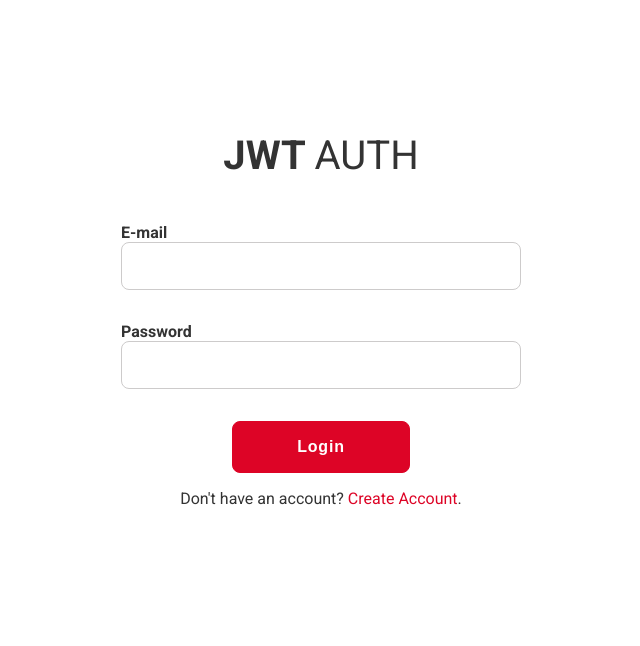
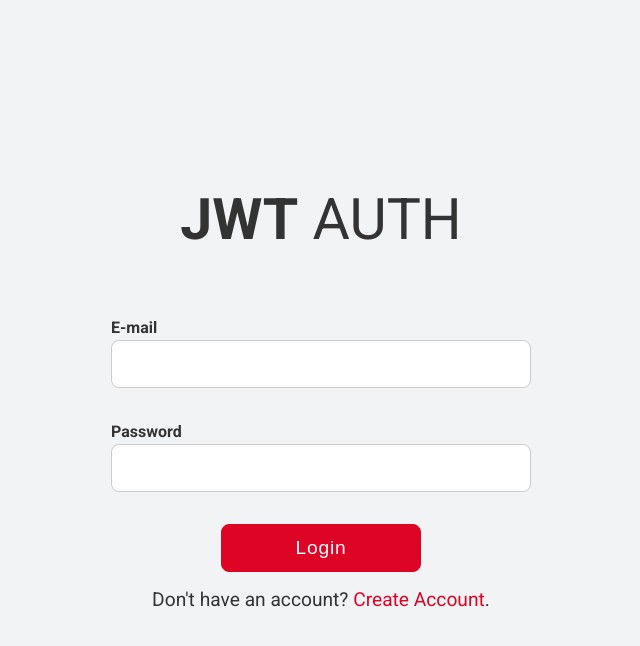
Before and after one commit to vieirasamuel/labs, a React (Create React App) app in the folder proof-of-concept/authentication/client/: page / in a window 1280 px wide. Shown: the top 646 px of the page, without its empty margins (319-959 px from the left). Built offline with nearby package versions, Linux system fonts and the light colour scheme; the HTML template or start-up script is replaced by a standard one.

Commit message:
fix css to fit layout grid

```diff
--- a/proof-of-concept/authentication/client/src/pages/Login.js
+++ b/proof-of-concept/authentication/client/src/pages/Login.js
@@ -6,8 +6,8 @@ import { Link } from 'react-router-dom';
 function Login() {
   return (
     <div class="container">
-      <h1>
-        JWT <span>AUTH</span>
+      <h1 class="title-spacing">
+        <span>JWT</span> AUTH
       </h1>
       <Input type="email" label="E-mail" />
       <Input type="password" label="Password" />
--- a/proof-of-concept/authentication/client/src/pages/Register.js
+++ b/proof-of-concept/authentication/client/src/pages/Register.js
@@ -7,7 +7,7 @@ function Register() {
   return (
     <div class="container">
       <h1>Create Account</h1>
-      <p>
+      <p class="title-spacing">
         Already have an account? <Link to="/">Sign In</Link>.
       </p>
       <Input type="name" label="Name" />
--- a/proof-of-concept/authentication/client/src/styles/global.css
+++ b/proof-of-concept/authentication/client/src/styles/global.css
@@ -5,7 +5,7 @@
 }
 
 :root {
-  --background: #fff;
+  --background: #f2f3f5;
   --text: #333333;
   --link: #dd0426;
   --button: #dd0426;
@@ -32,8 +32,8 @@ body {
 }
 
 .container {
-  width: 25rem;
-  height: 80vh;
+  width: 26.25rem;
+  height: 100vh;
   margin: 0 auto;
   display: flex;
   flex-direction: column;
@@ -42,20 +42,20 @@ body {
 }
 
 .container h1 {
-  margin-bottom: 1.8rem;
-  font-size: 2.5rem;
+  font-size: 3.583rem;
+  line-height: 4rem;
+  font-weight: 400;
+}
+
+.container h1 > span {
   font-weight: 700;
 }
 
-.container h1 > span {
-  font-weight: 300;
-}
-
 .container input {
-  width: 25rem;
+  width: 26.25rem;
   height: 3rem;
   padding: 10px;
-  font-size: 1rem;
+  font-size: 1.2rem;
   border: 1px solid #cdcbcb;
   border-radius: 8px;
   box-shadow: none;
@@ -65,15 +65,17 @@ body {
   align-self: flex-start;
   margin-top: 1rem;
   font-weight: 700;
+  line-height: 1.5rem;
 }
 
 .container button {
-  padding: 1rem 4rem;
+  width: 12.5rem;
+  height: 3rem;
   margin-top: 1rem;
   border: 1px solid var(--button);
   border-radius: 8px;
-  font-size: 1rem;
-  font-weight: 700;
+  font-size: 1.2rem;
+  line-height: 1.5rem;
   letter-spacing: 0.05rem;
   background: var(--button);
   color: var(--button-text);
@@ -85,10 +87,13 @@ body {
   background: var(--button-text);
   color: var(--button);
   border: 1px solid var(--button);
+  box-shadow: 0px 8px 24px 0px rgb(221, 4, 38, 0.45);
 }
 
 .container p {
   margin-top: 1rem;
+  font-size: 1.2rem;
+  line-height: 1.5rem;
 }
 
 .container a {
@@ -103,3 +108,7 @@ body {
 .container a:visited {
   color: var(--link);
 }
+
+.title-spacing {
+  margin-bottom: 3rem;
+}
```
